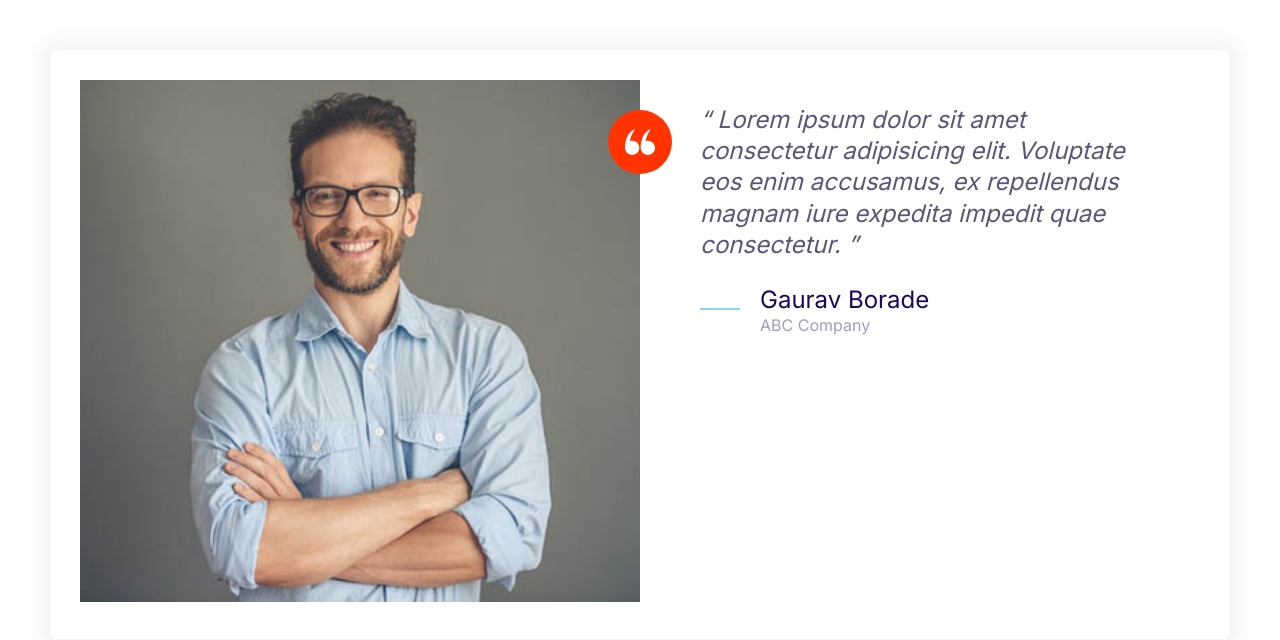
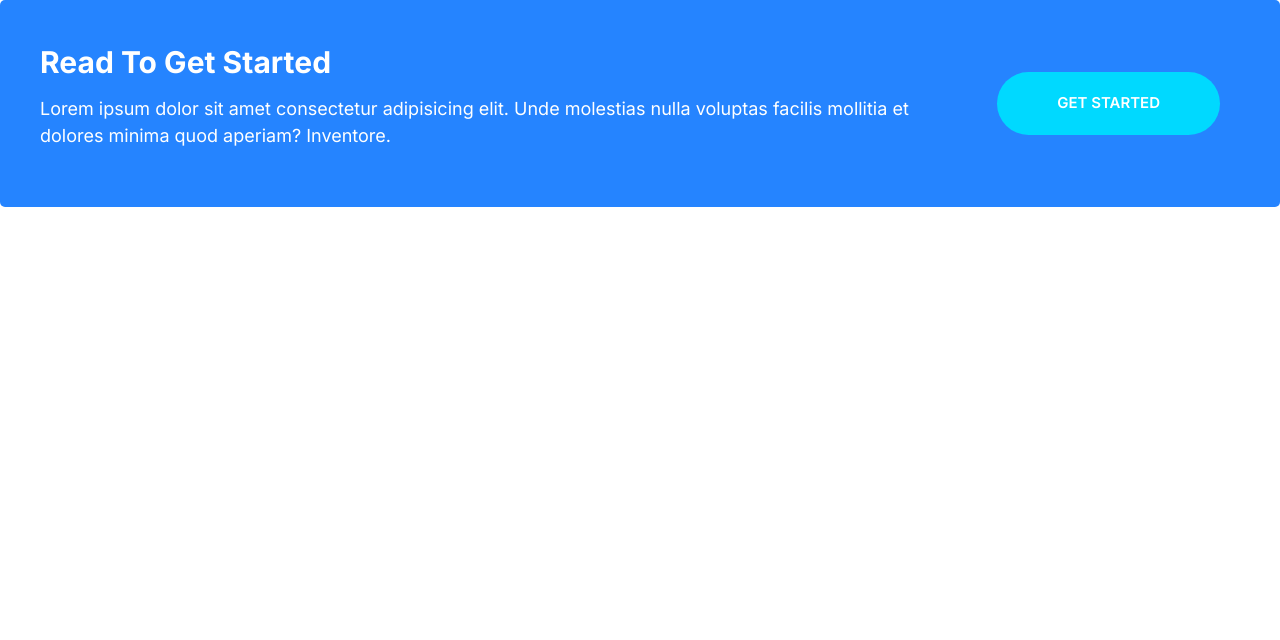
Before and after one commit to GauravGBorade/Ganesh_Tailors, a plain HTML site: page index.html in a window 1280 px wide. Drawn offline with Linux system fonts and the light colour scheme.

Commit message:
Define callout component.

```diff
--- a/css/styles.css
+++ b/css/styles.css
@@ -237,6 +237,11 @@ a {
 .btn--outline:hover {
   background: var(--color-headings);
   color: #fff;
+}
+
+.btn--stretched {
+  padding-left: 6rem;
+  padding-right: 6rem;
 }
 
 .btn--block {
@@ -492,3 +497,45 @@ a {
     margin-left: 6rem;
   }
 }
+
+/* Callouts */
+
+.callout {
+  padding: 4rem;
+  border-radius: 5px;
+}
+
+.callout--primary {
+  background: var(--color-primary);
+  color: #fff;
+}
+
+.callout__heading {
+  color: #fff;
+  margin-top: 0;
+  font-size: 3rem;
+}
+
+.callout .btn {
+  align-self: center;
+  justify-self: center;
+}
+
+.callout__content {
+  text-align: center;
+}
+
+@media screen and (min-width: 768px) {
+  .callout .grid--1x2 {
+    grid-template-columns: 1fr auto;
+  }
+
+  .callout__content {
+    text-align: left;
+  }
+
+  .callout .btn {
+    justify-self: start;
+    margin: 0 2rem;
+  }
+}
--- a/index.html
+++ b/index.html
@@ -14,37 +14,18 @@
     <link rel="stylesheet" href="css/normalize.css" />
     <link rel="stylesheet" href="css/styles.css" />
   </head>
-  <body style="padding: 5rem">
-    <div class="card testimonial">
+  <body>
+    <div class="callout callout--primary">
       <div class="grid grid--1x2">
-        <div class="testimonial__image">
-          <img src="Images/testimonial.jpg" alt="A happy, smiling customer" />
-          <span class="icon-container icon-container--accent">
-            <svg class="icon icon--white icon--small">
-              <use xlink:href="images/sprite.svg#quotes"></use>
-            </svg>
-          </span>
+        <div class="callout__content">
+          <h2 class="callout__heading">Read To Get Started</h2>
+          <p>
+            Lorem ipsum dolor sit amet consectetur adipisicing elit. Unde
+            molestias nulla voluptas facilis mollitia et dolores minima quod
+            aperiam? Inventore.
+          </p>
         </div>
-        <blockquote class="quote">
-          <p class="quote__text">
-            Lorem ipsum dolor sit amet consectetur adipisicing elit. Voluptate
-            eos enim accusamus, ex repellendus magnam iure expedita impedit quae
-            consectetur.
-          </p>
-          <footer>
-            <div class="media">
-              <div class="media__image">
-                <svg class="icon icon--primary quote__line">
-                  <use xlink:href="images/sprite.svg#line"></use>
-                </svg>
-              </div>
-              <div class="media__body">
-                <h3 class="media__title quote__author">Gaurav Borade</h3>
-                <p class="quote__organization">ABC Company</p>
-              </div>
-            </div>
-          </footer>
-        </blockquote>
+        <a href="#" class="btn btn--secondary btn--stretched">Get Started</a>
       </div>
     </div>
   </body>
```
Also changed, not shown: components/callout.html (added, +13 -0 lines).
